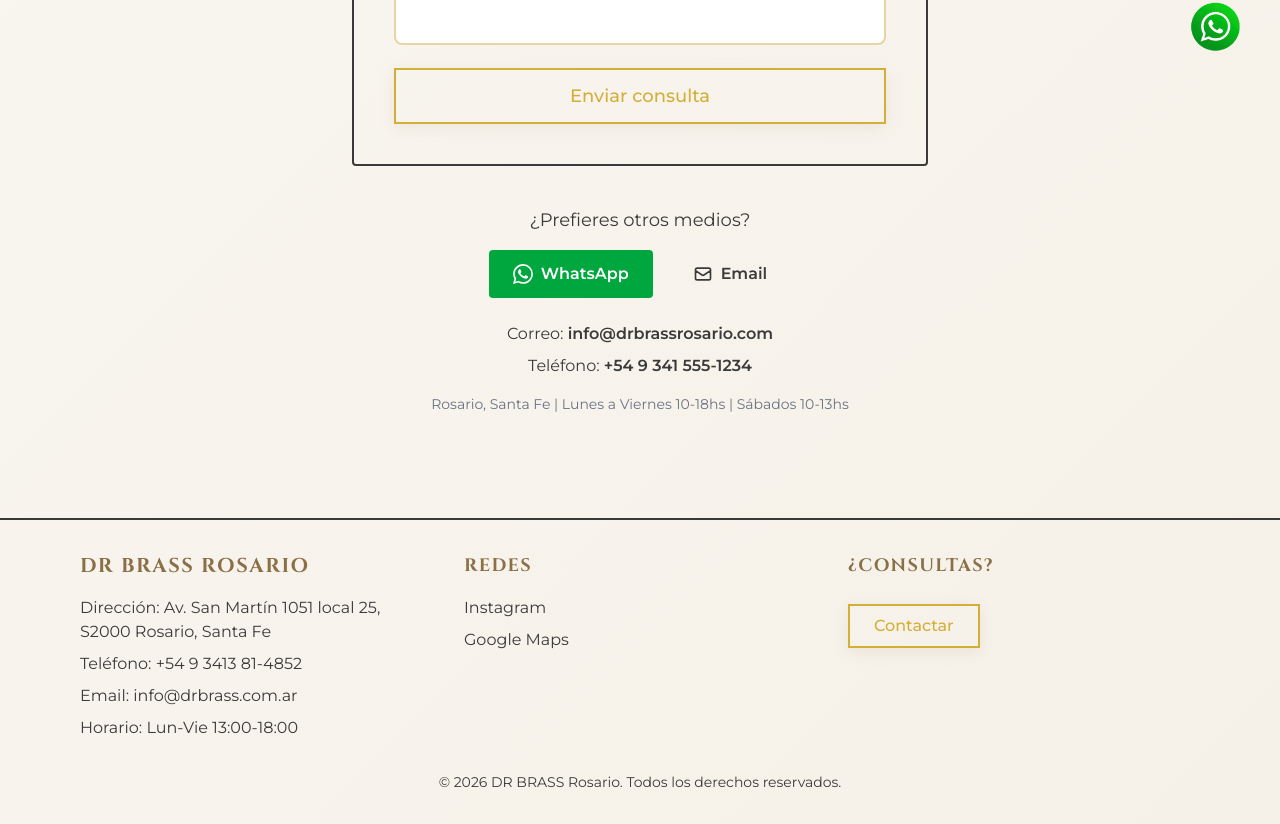
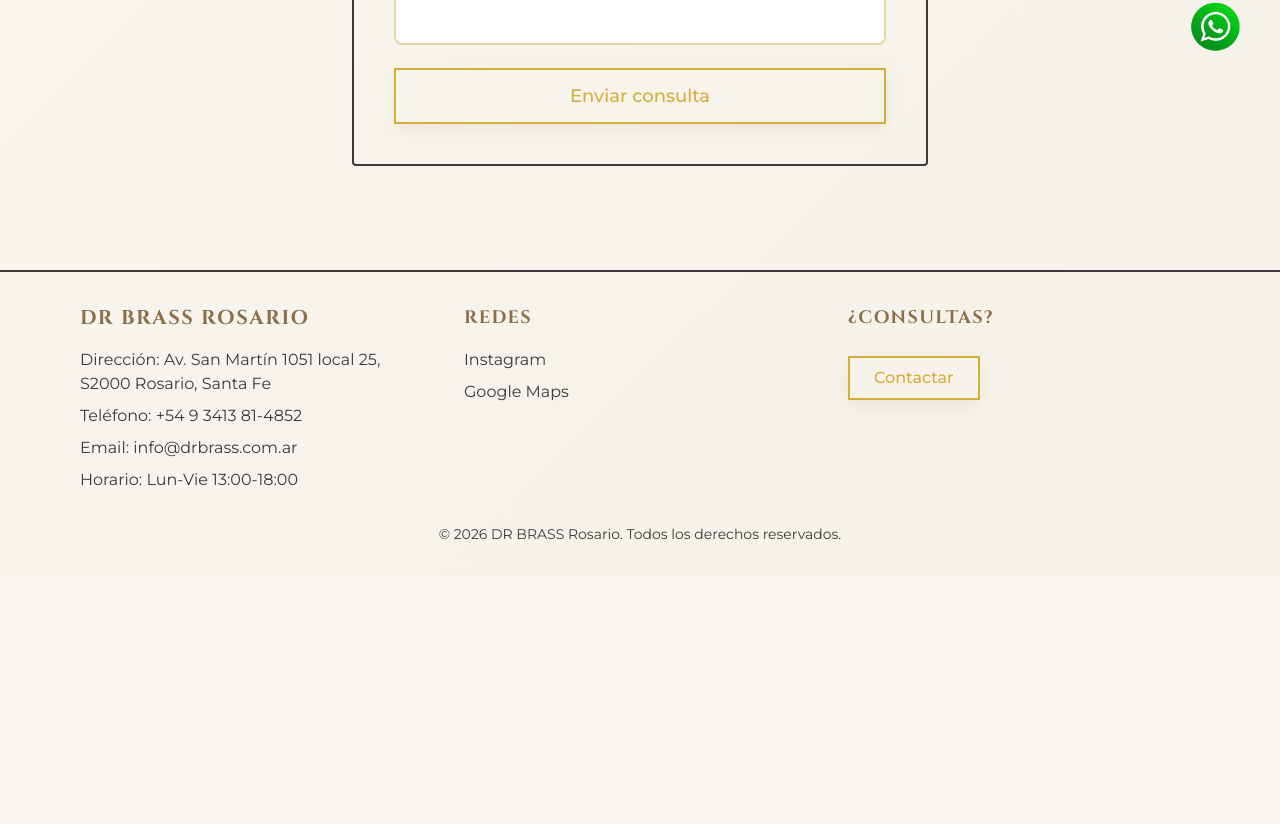
Before and after one commit to VM-Studio/saxofones, a Next.js app: page /contacto in a window 1280 px wide. Shown: the part 710-1534 px from the top of the page. After the commit the page ends 1286 px from the top, so only its background shows below. Built offline with nearby package versions, Linux system fonts and the light colour scheme.

Commit message:
whatsapp

```diff
--- a/src/app/contacto/page.tsx
+++ b/src/app/contacto/page.tsx
@@ -178,43 +178,7 @@ export default function Contacto() {
         </form>
       )}
 
-      {/* Información de contacto adicional */}
-      <div className="mt-10 text-center text-drgray">
-        <p className="mb-4 text-lg">¿Prefieres otros medios?</p>
-        <div className="flex flex-col sm:flex-row gap-4 justify-center mb-6">
-          <a
-            href="https://wa.me/5493413814852"
-            target="_blank"
-            rel="noopener noreferrer"
-            className="flex items-center justify-center gap-2 px-6 py-3 bg-green-600 text-white rounded font-semibold hover:bg-green-700 transition"
-          >
-            <svg className="w-5 h-5" fill="currentColor" viewBox="0 0 24 24">
-              <path d="M17.472 14.382c-.297-.149-1.758-.867-2.03-.967-.273-.099-.471-.148-.67.15-.197.297-.767.966-.94 1.164-.173.199-.347.223-.644.075-.297-.15-1.255-.463-2.39-1.475-.883-.788-1.48-1.761-1.653-2.059-.173-.297-.018-.458.13-.606.134-.133.298-.347.446-.52.149-.174.198-.298.298-.497.099-.198.05-.371-.025-.52-.075-.149-.669-1.612-.916-2.207-.242-.579-.487-.5-.669-.51-.173-.008-.371-.01-.57-.01-.198 0-.52.074-.792.372-.272.297-1.04 1.016-1.04 2.479 0 1.462 1.065 2.875 1.213 3.074.149.198 2.096 3.2 5.077 4.487.709.306 1.262.489 1.694.625.712.227 1.36.195 1.871.118.571-.085 1.758-.719 2.006-1.413.248-.694.248-1.289.173-1.413-.074-.124-.272-.198-.57-.347m-5.421 7.403h-.004a9.87 9.87 0 01-5.031-1.378l-.361-.214-3.741.982.998-3.648-.235-.374a9.86 9.86 0 01-1.51-5.26c.001-5.45 4.436-9.884 9.888-9.884 2.64 0 5.122 1.03 6.988 2.898a9.825 9.825 0 012.893 6.994c-.003 5.45-4.437 9.884-9.885 9.884m8.413-18.297A11.815 11.815 0 0012.05 0C5.495 0 .16 5.335.157 11.892c0 2.096.547 4.142 1.588 5.945L.057 24l6.305-1.654a11.882 11.882 0 005.683 1.448h.005c6.554 0 11.89-5.335 11.893-11.893a11.821 11.821 0 00-3.48-8.413z"/>
-            </svg>
-            WhatsApp
-          </a>
-          <a
-            href="mailto:info@drbrassrosario.com"
-            className="flex items-center justify-center gap-2 px-6 py-3 bg-drgold text-drblack rounded font-semibold hover:bg-drgold2 transition"
-          >
-            <svg className="w-5 h-5" fill="none" stroke="currentColor" viewBox="0 0 24 24">
-              <path strokeLinecap="round" strokeLinejoin="round" strokeWidth={2} d="M3 8l7.89 5.26a2 2 0 002.22 0L21 8M5 19h14a2 2 0 002-2V7a2 2 0 00-2-2H5a2 2 0 00-2 2v10a2 2 0 002 2z" />
-            </svg>
-            Email
-          </a>
-        </div>
-        <div className="space-y-2">
-          <p>
-            Correo: <a href="mailto:info@drbrassrosario.com" className="text-drgold font-semibold hover:underline">info@drbrassrosario.com</a>
-          </p>
-          <p>
-            Teléfono: <span className="font-semibold">+54 9 341 555-1234</span>
-          </p>
-          <p className="text-sm text-gray-500 mt-4">
-            Rosario, Santa Fe | Lunes a Viernes 10-18hs | Sábados 10-13hs
-          </p>
-        </div>
-      </div>
+
     </main>
   );
 }
```
